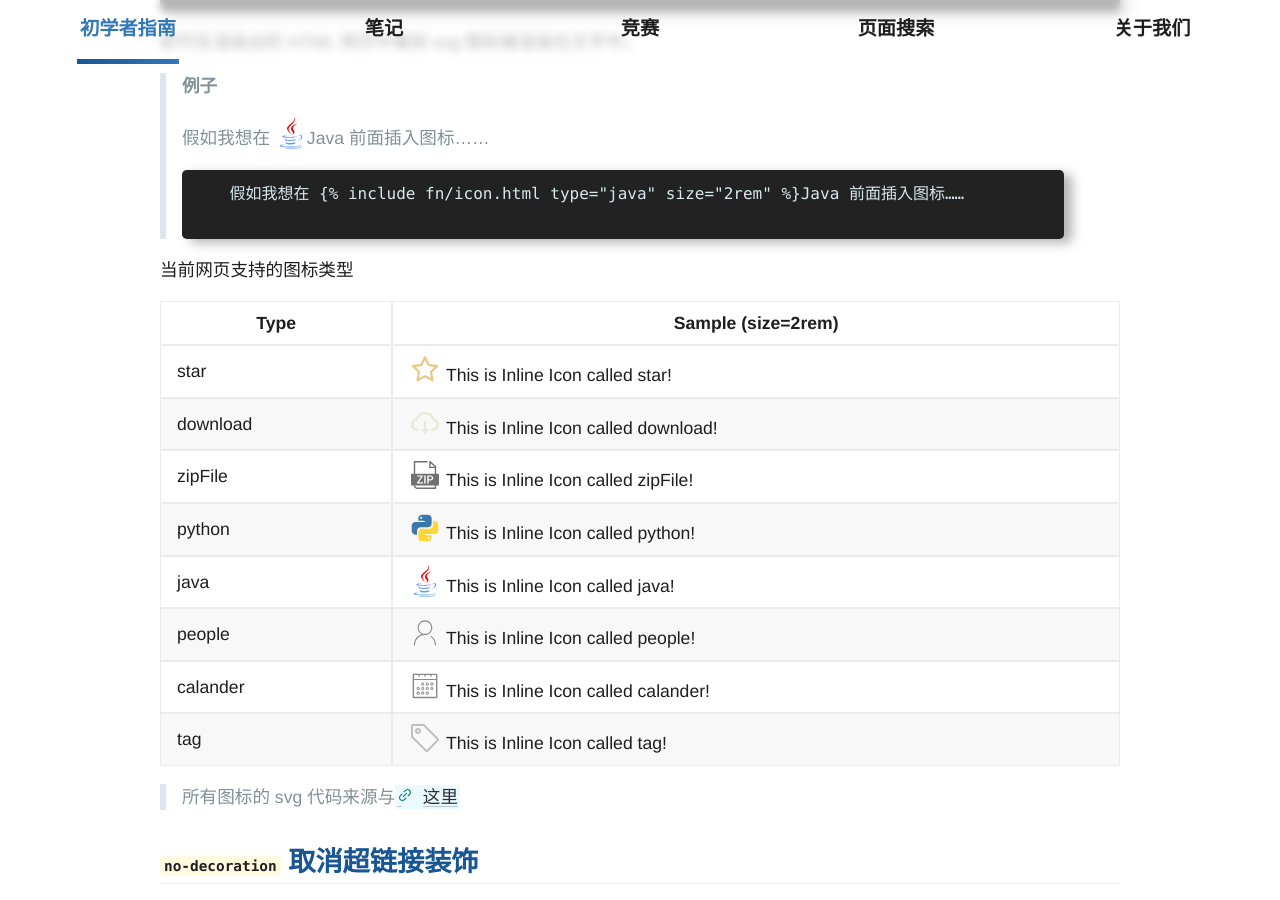
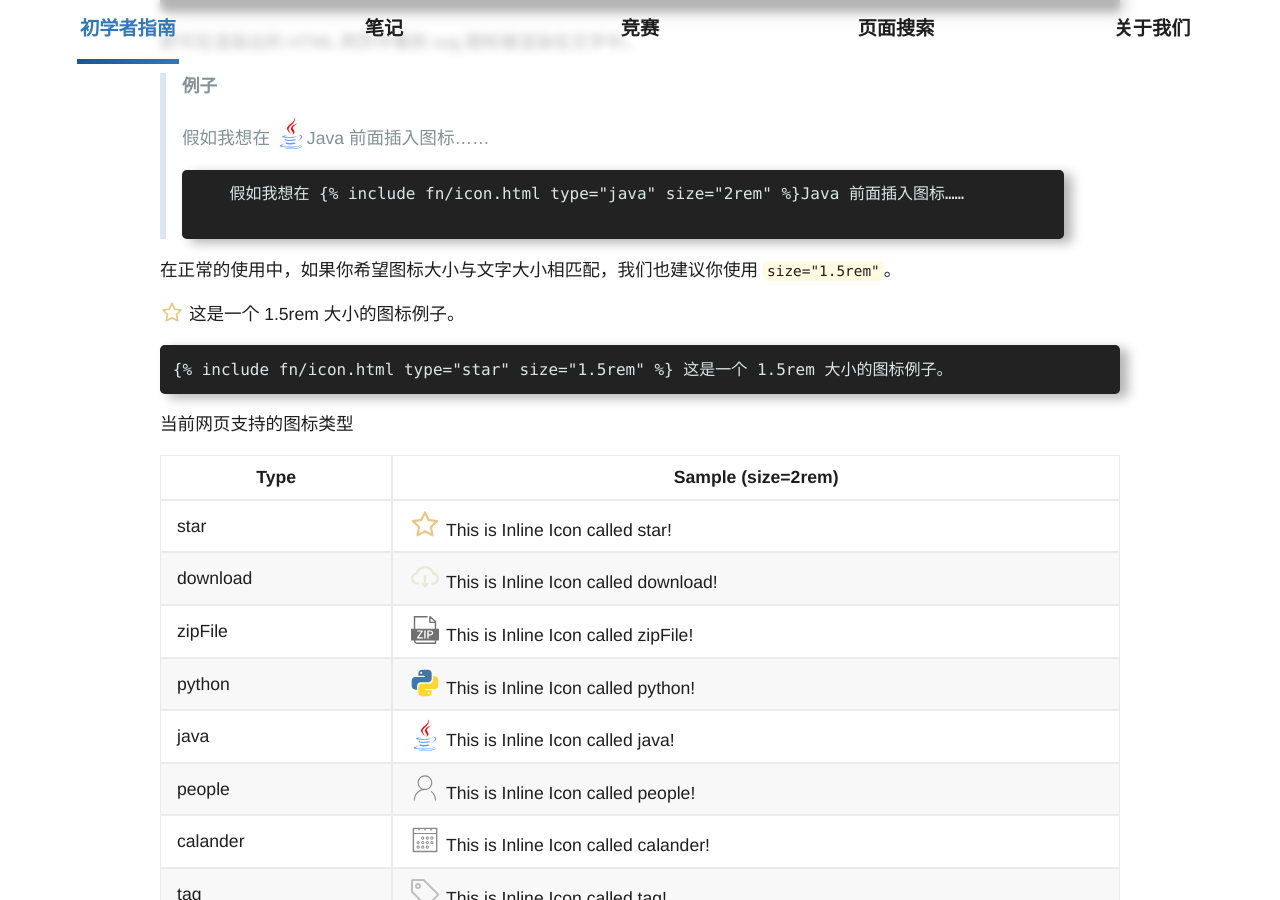
Before and after one commit to MarkChenYutian/gwcsclub, a Jekyll site: the page built from _posts/misc/maintainance/2021-06-05-Webpage-Feature.md, in a window 1280 px wide and 900 px high, scrolled down 1079 px. Built offline with Jekyll 4.4.1, drawn with Linux system fonts in a browser that asks for light colours; formulas are drawn with MathJax 3; comment, search, counter and statistics services are not loaded.

Commit message:
Update Comment

````diff
--- a/_posts/misc/maintainance/2021-06-05-Webpage-Feature.md
+++ b/_posts/misc/maintainance/2021-06-05-Webpage-Feature.md
@@ -24,6 +24,14 @@ Author: ["Mark Chen"]
     <code>{% raw %}假如我想在 {% include fn/icon.html type="java" size="2rem" %}Java 前面插入图标……{% endraw %}</code>
     </pre>
 </blockquote>
+
+在正常的使用中，如果你希望图标大小与文字大小相匹配，我们也建议你使用 `size="1.5rem"`。
+
+{% include fn/icon.html type="star" size="1.5rem" %} 这是一个 1.5rem 大小的图标例子。
+
+```
+{% raw %}{% include fn/icon.html type="star" size="1.5rem" %} 这是一个 1.5rem 大小的图标例子。{% endraw %}
+```
 
 当前网页支持的图标类型
 
````
Also changed, not shown: _posts/misc/maintainance/2021-05-30-Site-Management.html (line endings or trailing spaces), _posts/misc/maintainance/2021-06-03-Third-Party-Maintainance.md (line endings or trailing spaces).
